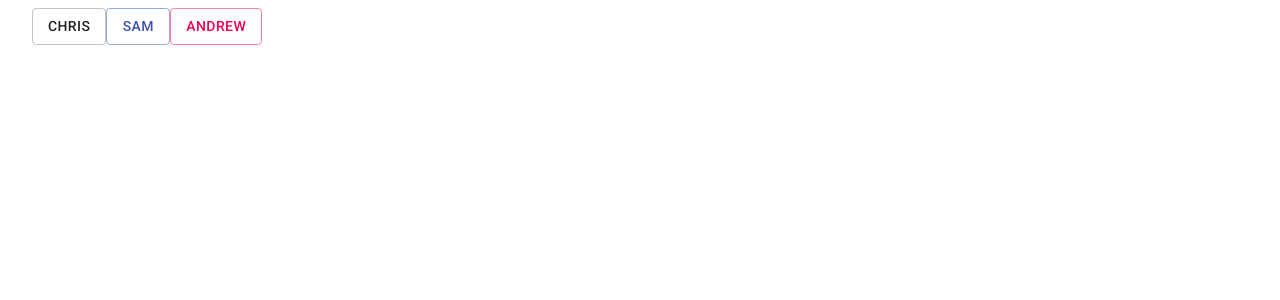
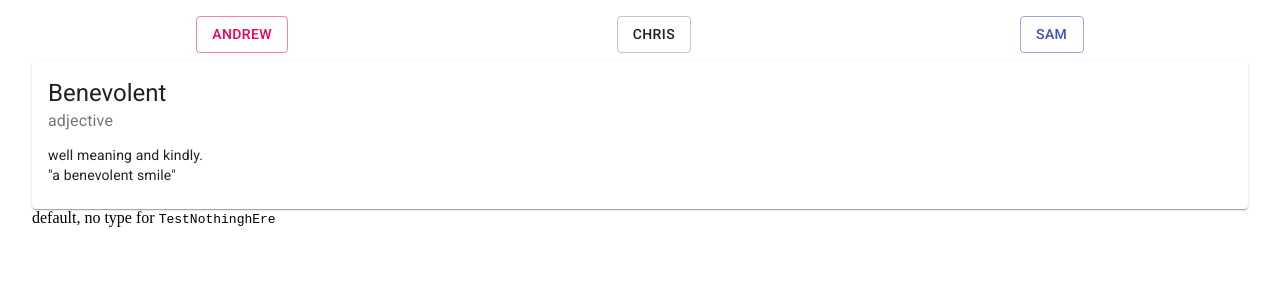
Before and after one commit to andrewrhansen/siteBuilder, a React (Create React App) app: page / in a window 1280 px wide. Both pictures are taken after a click on the button "CHRIS". Shown: the top 300 px of the page. Built offline with nearby package versions, Linux system fonts and the light colour scheme.

Commit message:
Enable buttons, setup separate test areas, setup constants, setup test data, setup working demo for json into component

```diff
--- /dev/null
+++ b/src/Assets/constants.js
@@ -0,0 +1,3 @@
+export const ANDREW = "Andrew";
+export const CHRIS = "Chris";
+export const SAM = "Sam";
--- /dev/null
+++ b/src/Assets/jsonTestData.js
@@ -0,0 +1,20 @@
+export const ChrisTestData = [
+  {
+    type: "Card",
+    data: {
+      title: "Benevolent",
+      secondary: "adjective",
+      text: (
+        <div>
+          well meaning and kindly.
+          <br />
+          "a benevolent smile"
+        </div>
+      ),
+    },
+  },
+  {
+    type: "TestNothinghEre",
+    data: {},
+  },
+];
--- /dev/null
+++ b/src/ComponentPlayground/card.jsx
@@ -0,0 +1,65 @@
+import React from "react";
+import { makeStyles } from "@material-ui/core/styles";
+import Card from "@material-ui/core/Card";
+import CardContent from "@material-ui/core/CardContent";
+import Typography from "@material-ui/core/Typography";
+
+import { ChrisTestData } from "../Assets/jsonTestData";
+
+const useStyles = makeStyles({
+  root: {
+    minWidth: 275,
+  },
+  bullet: {
+    display: "inline-block",
+    margin: "0 2px",
+    transform: "scale(0.8)",
+  },
+  title: {
+    fontSize: 14,
+  },
+  pos: {
+    marginBottom: 12,
+  },
+});
+
+export default () => {
+  const classes = useStyles();
+
+  const renderCard = (card) => {
+    const { title, secondary, text } = card.data;
+    return (
+      <Card className={classes.root}>
+        <CardContent>
+          <Typography variant="h5" component="h2">
+            {title}
+          </Typography>
+
+          <Typography className={classes.pos} color="textSecondary">
+            {secondary}
+          </Typography>
+          <Typography variant="body2" component="p">
+            {text}
+          </Typography>
+        </CardContent>
+      </Card>
+    );
+  };
+  return ChrisTestData.map((ctd) => {
+    let component = undefined;
+
+    switch (ctd.type) {
+      case "Card":
+        component = renderCard(ctd);
+        break;
+      default:
+        component = (
+          <div>
+            default, no type for <code>{ctd.type}</code>
+          </div>
+        );
+    }
+
+    return component;
+  });
+};
--- /dev/null
+++ b/src/ComponentPlayground/index.js
@@ -0,0 +1,29 @@
+import React from "react";
+
+import ChrisTest from "./card";
+
+import { ANDREW, CHRIS, SAM } from "../Assets/constants.js";
+
+export default (props) => {
+  const renderPlayground = () => {
+    let component = <div></div>;
+
+    switch (props.selectedUser) {
+      case ANDREW:
+        component = <div>Andrew</div>;
+        break;
+      case CHRIS:
+        component = <ChrisTest />;
+        break;
+      case SAM:
+        component = <div>Sam</div>;
+        break;
+      default:
+        component = <div>Choose a playground</div>;
+    }
+
+    return component;
+  };
+
+  return renderPlayground();
+};
--- a/src/Components/app.jsx
+++ b/src/Components/app.jsx
@@ -1,21 +1,61 @@
 import React from "react";
-import { Button, Container } from "@material-ui/core";
+import { Button, Container, Grid } from "@material-ui/core";
+import { makeStyles } from "@material-ui/core/styles";
+
+import ComponentPlayground from "../ComponentPlayground";
+import { ANDREW, CHRIS, SAM } from "../Assets/constants";
+
+const useStyles = makeStyles((theme) => ({
+  root: {
+    "& > *": {
+      margin: theme.spacing(1),
+    },
+  },
+}));
 
 function App() {
+  const [selectedUser, setSelectedUser] = React.useState(undefined);
+
+  const renderHeader = () => {
+    return (
+      <Grid
+        container
+        direction="row"
+        justify="space-around"
+        alignItems="center"
+        className={classes.root}
+      >
+        <Button
+          onClick={() => setSelectedUser(ANDREW)}
+          variant="outlined"
+          color="secondary"
+        >
+          Andrew
+        </Button>
+        <Button
+          onClick={() => setSelectedUser(CHRIS)}
+          variant="outlined"
+          color="default"
+        >
+          Chris
+        </Button>
+        <Button
+          onClick={() => setSelectedUser(SAM)}
+          variant="outlined"
+          color="primary"
+        >
+          Sam
+        </Button>
+      </Grid>
+    );
+  };
+
+  const classes = useStyles();
+
   return (
     <Container>
-      <Button variant="outlined" color="default">
-        {" "}
-        Chris
-      </Button>
-      <Button variant="outlined" color="primary">
-        {" "}
-        Sam
-      </Button>
-      <Button variant="outlined" color="secondary">
-        {" "}
-        Andrew
-      </Button>
+      {renderHeader()}
+      <ComponentPlayground selectedUser={selectedUser} />
     </Container>
   );
 }
```
